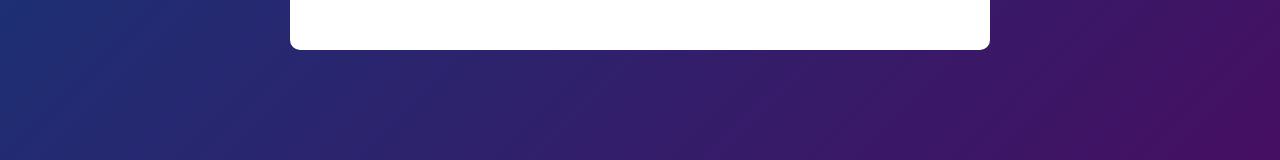
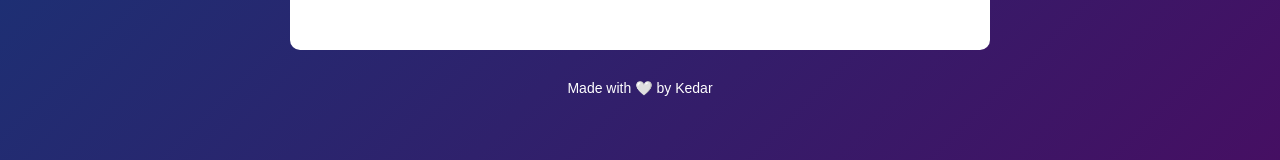
Before and after one commit to kedar-pp/todo-list, a plain HTML site: page index.html in a window 1280 px wide. Shown: the part 322-482 px from the top of the page. Drawn offline with Linux system fonts and the light colour scheme.

Commit message:
adding footer to check ci/cd pipeline

```diff
--- a/index.html
+++ b/index.html
@@ -21,6 +21,7 @@
                 <li>Task 3</li> -->
             </ul>
         </div>
+        <div class="footer">Made with &#129293 by Kedar</div>
     </div>
 <script src="script.js"></script>
 </body>
--- a/styles.css
+++ b/styles.css
@@ -102,6 +102,14 @@ ul li span{
 }
 ul li span:hover{
     background: #edeef0;
+}
+.footer{
+    margin-top: auto;
+    padding: 10px;
+    text-align: center;
+    /* background: rgba(255, 255, 255, 0.8); Semi-transparent background for readability */
+    color: white; /* Text color */
+    font-size: 14px;
 }
 
 
```
